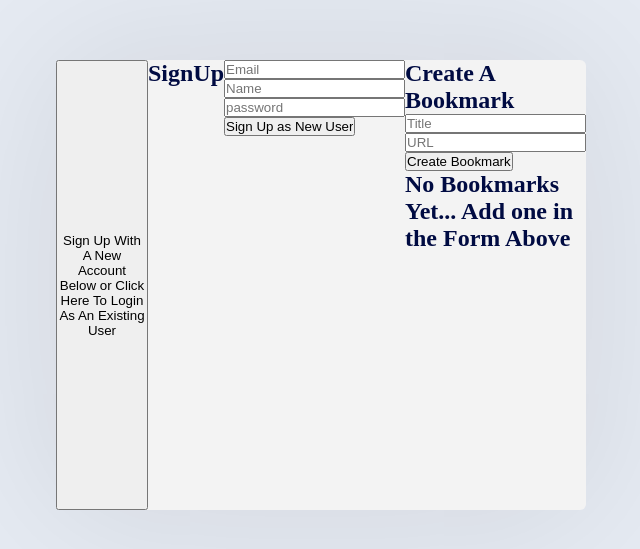
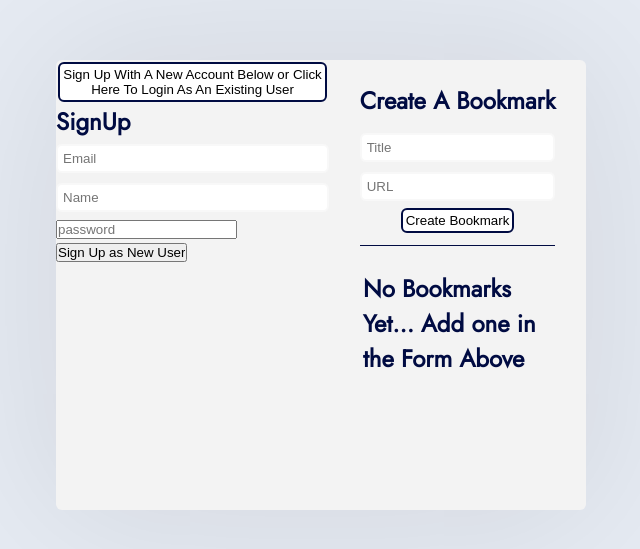
Before and after one commit to arthurmichaelw/bookmarks, a React (Create React App) app: page / in a window 1280 px wide. Shown: the part 115-664 px from the top of the page, without its empty margins (319-959 px from the left). Built offline with nearby package versions, Linux system fonts and the light colour scheme.

Commit message:
styling updates to createbookmark form, bookmark list, and user title

```diff
--- a/public/index.html
+++ b/public/index.html
@@ -24,7 +24,10 @@
       work correctly both with client-side routing and a non-root public URL.
       Learn how to configure a non-root public URL by running `npm run build`.
     -->
-    <title>React App</title>
+    <title>A Bookmark App</title>
+    <link rel="preconnect" href="https://fonts.googleapis.com">
+    <link rel="preconnect" href="https://fonts.gstatic.com" crossorigin>
+    <link href="https://fonts.googleapis.com/css2?family=Jost&display=swap" rel="stylesheet">
   </head>
   <body>
     <noscript>You need to enable JavaScript to run this app.</noscript>
--- a/src/components/Auth/Auth.js
+++ b/src/components/Auth/Auth.js
@@ -30,8 +30,10 @@ export default function Auth ({
     <>
       {
             user && user.name
-              ? <h1>Welcome {user.name.toUpperCase()}</h1>
-              : <>
+              ? <div id="user-name">
+                <h1>Welcome {user.name.toUpperCase()}</h1>
+                </div>
+              : <div id="sign-up-container">
                 <button
                   onClick={() => {
                     setShowSignUp(!showSignUp)
@@ -52,7 +54,7 @@ export default function Auth ({
                           handleChangeAuth={handleChangeAuth}
                         />
                 }
-              </>
+              </div>
         }
 
     </>
--- a/src/components/BookmarkList/BookmarkList.js
+++ b/src/components/BookmarkList/BookmarkList.js
@@ -6,6 +6,7 @@ export default function BookmarkList ({
   deleteBookmark
 }) {
   return (
+    <div id="bookmark-list">
     <ul>
       {
             bookmarks.length
@@ -17,10 +18,11 @@ export default function BookmarkList ({
                   deleteBookmark={deleteBookmark}
                 />
               ))
-              : <>
+              : <li>
                 <h2>No Bookmarks Yet... Add one in the Form Above</h2>
-                </>
+                </li>
         }
     </ul>
+    </div>
   )
 }
--- a/src/components/CreateBookmark/CreateBookmark.js
+++ b/src/components/CreateBookmark/CreateBookmark.js
@@ -5,16 +5,18 @@ export default function CreateBookmark ({
   }) {
     return (
       <>
-        <h2>Create A Bookmark</h2>
-        <form onSubmit={(e) => {
+      <div id="create-bookmark">
+        <h2 id="create-bookmark-title">Create A Bookmark</h2>
+        <form id="create-bookmark-form" onSubmit={(e) => {
           e.preventDefault()
           createBookmark()
         }}
         >
           <input type='text' value={bookmark.title} name='title' onChange={handleChange} placeholder='Title' />
           <input type='text' value={bookmark.url} name='url' onChange={handleChange} placeholder='URL' />
-          <input type='submit' value='Create Bookmark' />
+          <input type='submit' id="create-button" value='Create Bookmark' />
         </form>
+        </div>
       </>
     )
   }
--- a/src/components/SignUp/SignUp.js
+++ b/src/components/SignUp/SignUp.js
@@ -4,7 +4,7 @@ export default function SignUp ({
     handleChangeAuth
   }) {
     return (
-      <>
+      <div id="sing-up-form">
         <h2>SignUp</h2>
         <form onSubmit={(e) => {
           e.preventDefault()
@@ -16,6 +16,6 @@ export default function SignUp ({
           <input type='password' value={credentials.password} name='password' onChange={handleChangeAuth} placeholder='password' />
           <input type='submit' value='Sign Up as New User' />
         </form>
-      </>
+      </div>
     )
   }
--- a/src/styles.css
+++ b/src/styles.css
@@ -4,7 +4,7 @@
     --inner-container-background-color: #f8f8f8;
     --text-color: #000B42;
     --accent-color: #3F8AE6;
-    --sidebar-heaader-text-color: #ABB3C3;
+    --sidebar-header-text-color: #ABB3C3;
     --artist-name-text-color: #c0c7d2;
     --border-radius: 6px;
 }
@@ -23,12 +23,14 @@ body {
     justify-content: center;
     height: 100vh;
     overflow-x: hidden;
+    flex-direction: row;
 }
 
 #root {
     margin-top: auto;
     margin-bottom: auto;
     padding: 50px 0;
+    font-family: 'Jost', sans-serif;
 }
 
 #container {
@@ -36,8 +38,9 @@ body {
     border-radius: var(--border-radius);
     box-shadow: 0 0 170px 0 rgba(0,0,0,.1);
     display: flex;
-    justify-content: space-between;
+    justify-content: space-around;
     min-height: 450px;
+    max-height: 450px;
     max-width: 530px;
     min-width: 530px;
 }
@@ -45,3 +48,112 @@ body {
 ul {
     list-style: none;
 }
+
+a {
+    text-decoration: none;
+}
+
+#user-name {
+    border-right: 1px solid var(--text-color);
+    font-size: 17px;
+    font-weight: bold;
+    padding: 23px 29px;
+}
+
+#content {
+    padding: 23px 29px;
+    display: flex;
+    flex-direction: column;
+    align-items: center;
+    /* background-color: green; */
+}
+
+#create-bookmark {
+    display: flex;
+    flex-direction: column;
+    align-items: center;
+    border-bottom: 1px solid var(--text-color);
+    padding-bottom: 10px;
+    /* background-color: red; */
+}
+
+#create-bookmark-title {
+    padding-bottom: 10px;
+}
+
+#create-bookmark-form {
+    display: flex;
+    flex-direction: column;
+    align-items: center;
+    justify-content: space-between;
+    width: 100%;
+}
+
+input[type=text] {
+    padding: 5px;
+    margin: 5px 0;
+    width: 100%;
+    border: 2px solid var(--inner-container-background-color);
+    border-radius: var(--border-radius);
+}
+
+#create-button {
+    padding: 3px;
+    margin: 2px;
+    border: 2px solid var(--text-color);
+    border-radius: var(--border-radius);
+    background-color: white;
+    cursor: pointer;
+}
+
+#create-button:hover {
+    border: 2px solid var(--text-color);
+    border-radius: var(--border-radius);
+    background-color: var(--text-color);
+    color: white;
+    cursor: pointer;
+}
+
+#bookmark-list {
+    margin-top: 15px;
+    display: block;
+    height: 100%;
+    overflow: scroll;
+    width: 100%;
+}
+
+li {
+    margin-top: 5px;
+    display: flex;
+    flex-direction: column;
+    padding: 5px;
+}
+
+button {
+    padding: 3px;
+    margin: 2px;
+    border: 2px solid var(--text-color);
+    border-radius: var(--border-radius);
+    background-color: white;
+    cursor: pointer;
+}
+
+button:hover {
+    border: 2px solid var(--text-color);
+    border-radius: var(--border-radius);
+    background-color: var(--text-color);
+    color: white;
+    cursor: pointer;
+}
+
+a:link {
+    color: var(--text-color);
+}
+
+a:visited {
+    color: var(--text-color);
+}
+
+a:hover {
+    color: var(--accent-color);
+}
```
